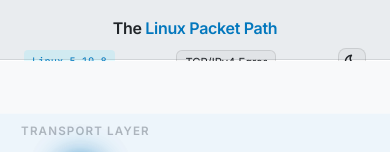
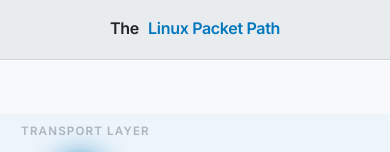
Before and after one commit to rizkiamr/linux-packet-visualizer, a React (Vite) app in the folder frontend/: page / in a window 390 px wide. Shown: the top 152 px of the page. Built offline with nearby package versions, Linux system fonts and the light colour scheme.

Commit message:
fix(mobile): robust header layout for production
- Use margin-left on span for "The Linux" spacing (fixes minification gap issue)
- Force min-width: 0 on controls to prevent overflow
- Add overflow: hidden to container to enforce boundaries
- Ensure path selector flexibility

```diff
--- a/frontend/src/styles/index.css
+++ b/frontend/src/styles/index.css
@@ -1146,6 +1146,8 @@
     justify-content: space-between;
     align-items: center;
     gap: var(--spacing-xs);
+    overflow: hidden;
+    /* Ensure it never expands parent */
   }
 
   /* Row 1: Title centered */
@@ -1154,8 +1156,12 @@
     font-size: 1rem;
     justify-content: center;
     text-align: center;
-    gap: 0.25rem;
     margin: 0;
+  }
+
+  /* Fix spacing using margin instead of gap for better support */
+  .app-header h1 span {
+    margin-left: 0.35rem;
   }
 
   /* Row 2: Controls */
@@ -1168,15 +1174,22 @@
   .path-selector {
     margin-left: 0;
     /* Reset desktop auto margin */
-    flex: 0 1 auto;
+    flex: 1 1 auto;
+    /* Allow shrinking/growing */
     min-width: 0;
+    /* Crucial for flex child shrinking */
     gap: var(--spacing-xs);
+    overflow: hidden;
+    /* Clip content if needed */
   }
 
   .path-select {
-    max-width: 100px;
+    width: 100%;
+    max-width: 140px;
+    /* Give it a bit more room but compress if needed */
     font-size: 0.7rem;
     padding: 4px 8px;
+    text-overflow: ellipsis;
   }
 
   .theme-toggle {
```
